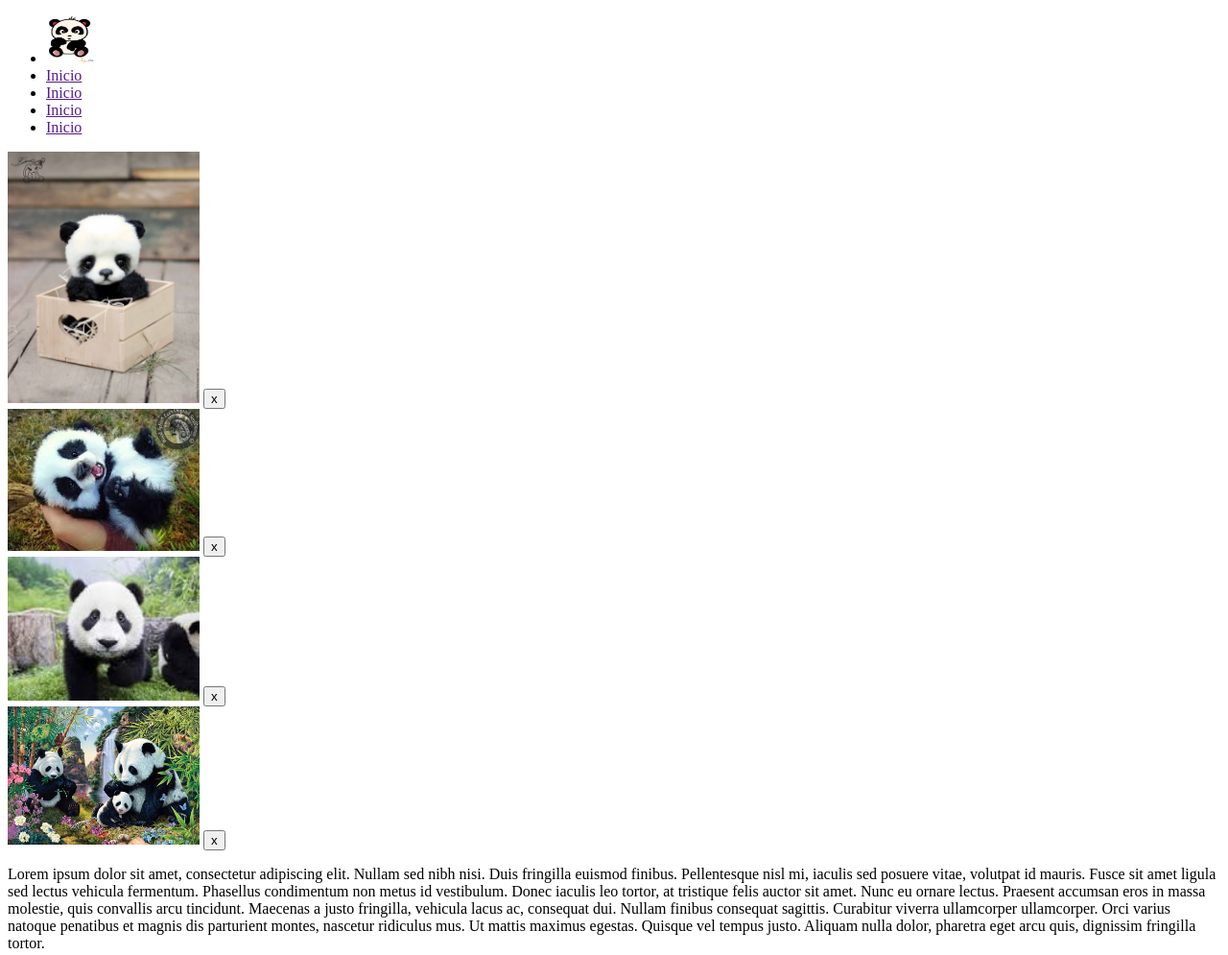
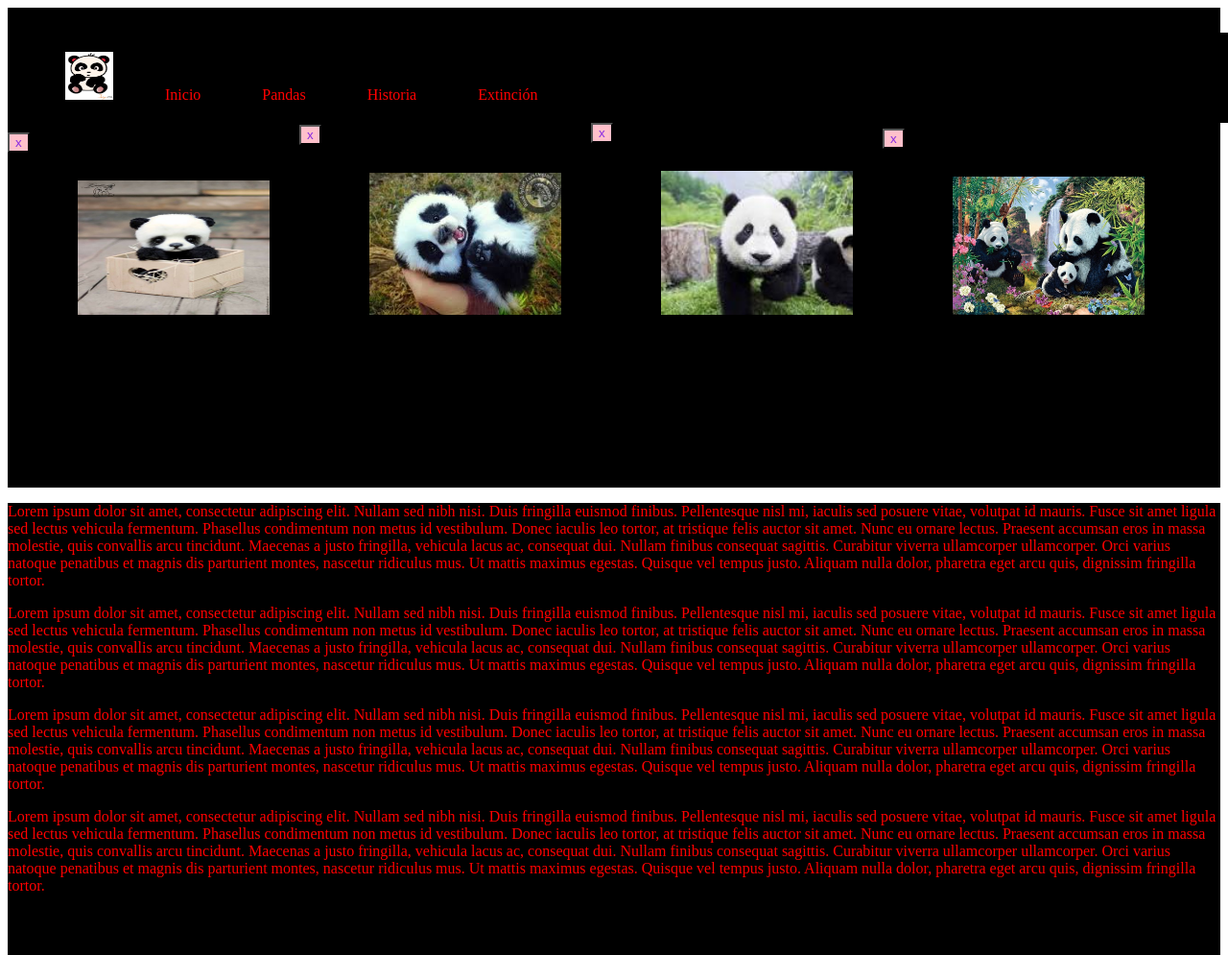
Before and after one commit to mackyjava/DisplayTypes, a plain HTML site: page index.html in a window 1280 px wide. Shown: the top 995 px of the page at 96% size. Drawn offline with Linux system fonts and the light colour scheme.

Commit message:
header e imagenes con css comenzando botones intermedios

```diff
--- a/assets/css/main.css
+++ b/assets/css/main.css
@@ -0,0 +1,53 @@
+ul {
+	background: black;
+	color: red;
+}
+li {
+	display: inline-block;
+	padding: 20px;
+	list-style: none;
+}
+a {
+	color: red;
+	text-decoration: none;
+	padding:10px;
+}
+a:hover{
+	color: aqua;
+}
+
+header {
+	position: fixed;
+	width: 100%;
+	margin-top: 10px;
+}
+div{
+	display: inline-block;
+	background: black;
+	width:300px;
+	height: 300px;
+	margin-top:120px;
+}
+div>img {
+	margin-top: 50px;
+	margin-left: 50px;
+}
+
+section {
+	background: black;
+	color: red;
+	width: 100%;
+	height: 500px;
+
+
+}
+input {
+	float:left;
+	background: pink;
+	color: blueviolet;
+}
+
+.primer >img {
+	top: 30px;
+	height: 140px;
+}
--- a/index.html
+++ b/index.html
@@ -6,19 +6,19 @@
     <link rel="stylesheet" href="assets/css/main.css">
   </head>
   <body>
-    <div>
+    <header>
       <ul>
         <li>
           <span><img src="assets/img/255a250ac09ccc2f1b80dfe7867731ec.jpg" alt="" width="50px" height="50px"></span>
         </li>
         <li><a href="">Inicio</a></li>
-        <li><a href="">Inicio</a></li>
-        <li><a href="">Inicio</a></li>
-        <li><a href="">Inicio</a></li>
+        <li><a href="">Pandas</a></li>
+        <li><a href="">Historia</a></li>
+        <li><a href="">Extinción</a></li>
       </ul>
-    </div>
+    </header>
 	 <section class="imagenes">
-     <div class="">
+     <div class="primer">
        <img src="assets/img/4142930e959da0c0fe2643e1866ae39e.jpg" alt="" width="200"/>
         <input type="button" name="" value="x"/>
      </div>
```
